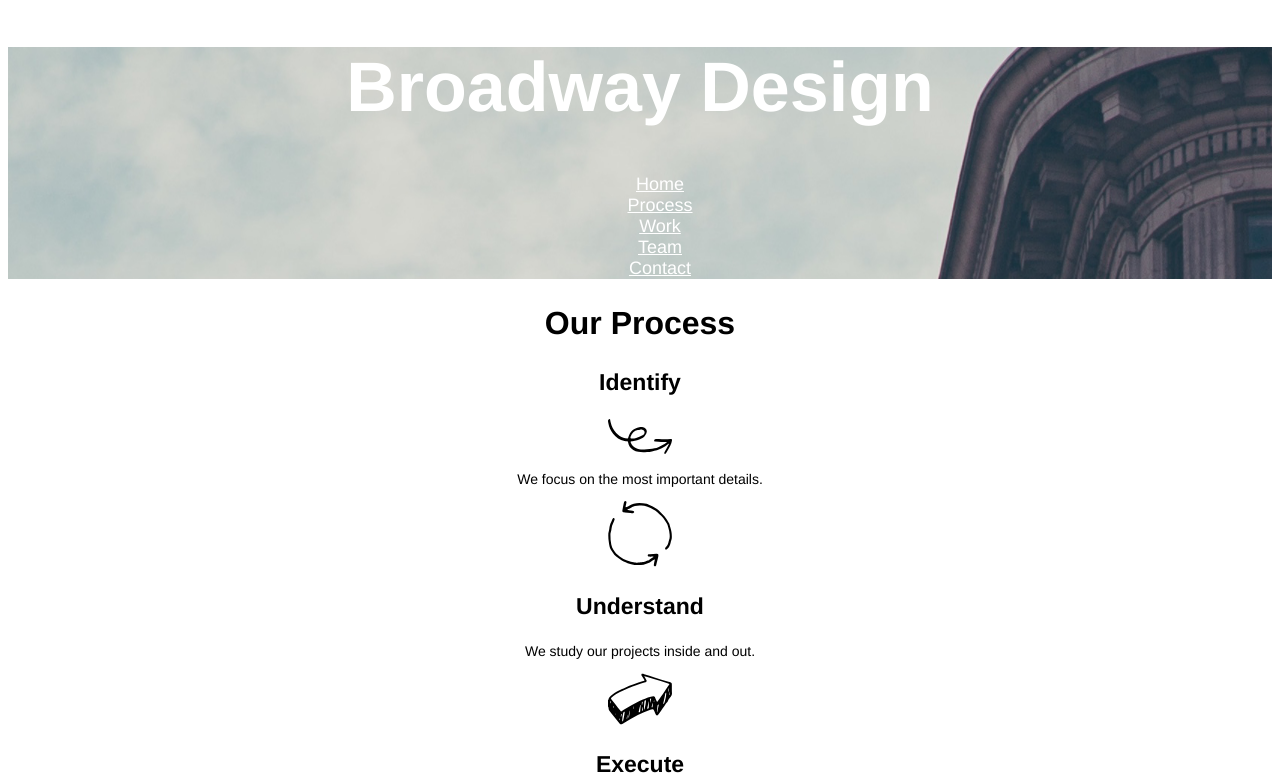
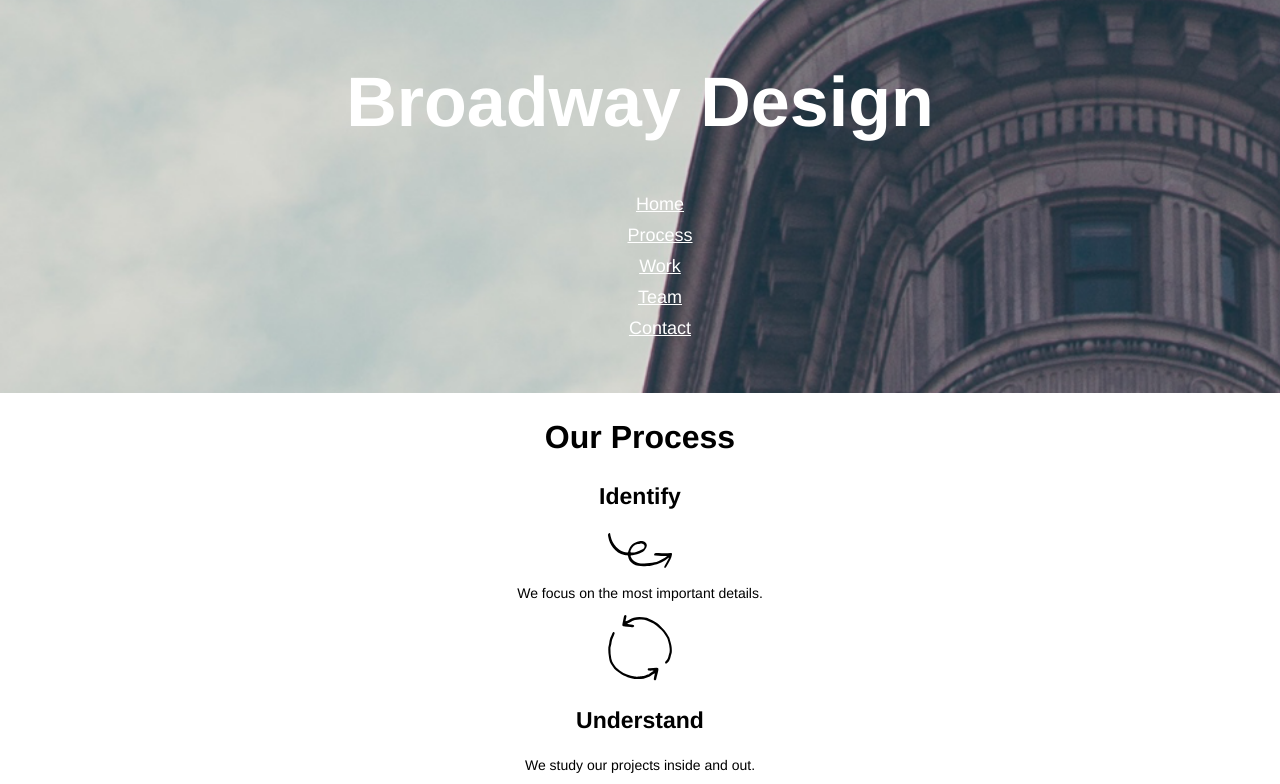
Before and after one commit to laurennagy/Broadway, a plain HTML site: page index.html in a window 1280 px wide. Shown: the top 784 px of the page. Drawn offline with Linux system fonts and the light colour scheme.

Commit message:
Add padding and link all in-page links

```diff
--- a/index.html
+++ b/index.html
@@ -48,7 +48,7 @@
       <p>Twitter: @test</p>
     </section>
     <footer class="white">
-      <p>© Broadway 2016 <a href="#">Home</a> <a href="#">Process</a> <a href="#">Work</a> <a href="#">Team</a> <a href="#">Contact</a></p>
+      <p>© Broadway 2016 <a href="#home">Home</a> <a href="#process">Process</a> <a href="#work">Work</a> <a href="#team">Team</a> <a href="#contact">Contact</a></p>
     </footer>
   </body>
 </html>
--- a/resources/css/style.css
+++ b/resources/css/style.css
@@ -2,11 +2,13 @@ body {
   font-family: Helvetica, sans-serif;
   text-align: center;
   font-size: 14px;
+  margin: 0;
 }
 
 footer {
   font-size: 11px;
   background-color: dimgray;
+  padding: 15px;
 }
 
 h1 {
@@ -27,14 +29,22 @@ a {
 
 nav li {
   list-style-type: none;
+  padding: 5px 0;
 }
 /* Classes */
 .white, .white a {
   color: white;
 }
 
+nav {
+  padding-bottom: 20px;
+}
+
 .flatiron {
   background-image: url('../../resources/images/the-flatiron-building.png');
+  background-size: cover;
+  background-position: center;
+  padding: 15px 0;
 }
 
 /* ID's */
```
